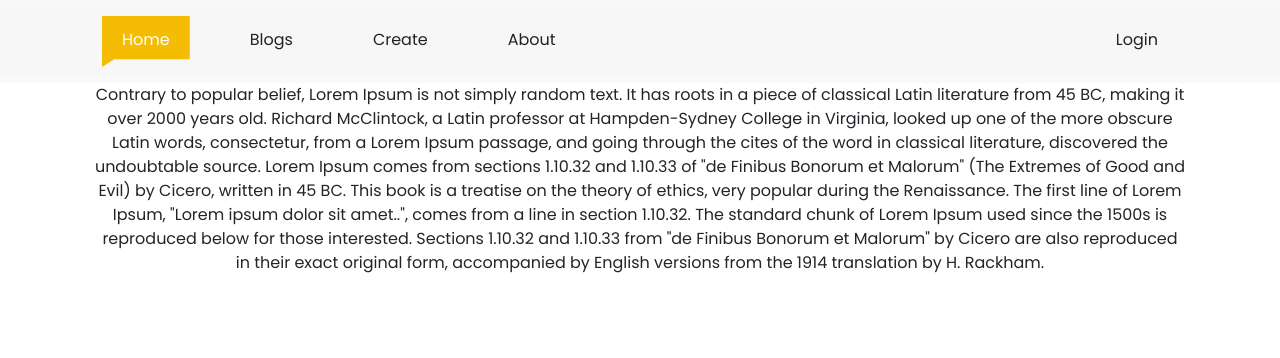
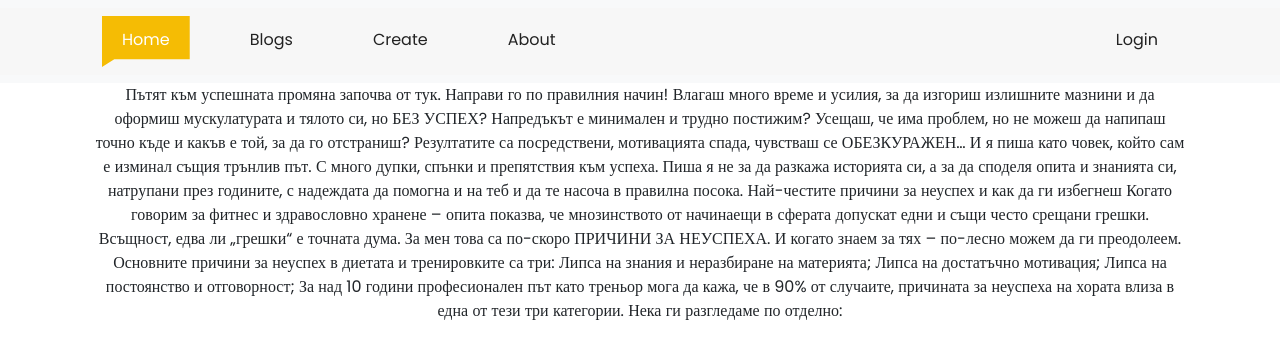
Before and after one commit to aviaciqta/traineatsleep-repeat, a React (Create React App) app: page /about in a window 1280 px wide. Shown: the top 358 px of the page. Built offline with nearby package versions, Linux system fonts and the light colour scheme; no server answers.

Commit message:
Update About.js

```diff
--- a/src/pages/About.js
+++ b/src/pages/About.js
@@ -6,23 +6,20 @@ const About = () => {
       <div className="col-md-12">
         <div className="row mx-0">
           <p>
-            Contrary to popular belief, Lorem Ipsum is not simply random text.
-            It has roots in a piece of classical Latin literature from 45 BC,
-            making it over 2000 years old. Richard McClintock, a Latin professor
-            at Hampden-Sydney College in Virginia, looked up one of the more
-            obscure Latin words, consectetur, from a Lorem Ipsum passage, and
-            going through the cites of the word in classical literature,
-            discovered the undoubtable source. Lorem Ipsum comes from sections
-            1.10.32 and 1.10.33 of "de Finibus Bonorum et Malorum" (The Extremes
-            of Good and Evil) by Cicero, written in 45 BC. This book is a
-            treatise on the theory of ethics, very popular during the
-            Renaissance. The first line of Lorem Ipsum, "Lorem ipsum dolor sit
-            amet..", comes from a line in section 1.10.32. The standard chunk of
-            Lorem Ipsum used since the 1500s is reproduced below for those
-            interested. Sections 1.10.32 and 1.10.33 from "de Finibus Bonorum et
-            Malorum" by Cicero are also reproduced in their exact original form,
-            accompanied by English versions from the 1914 translation by H.
-            Rackham.
+          Пътят към успешната промяна започва от тук. Направи го по правилния начин!
+          Влагаш много време и усилия, за да изгориш излишните мазнини и да оформиш мускулатурата и тялото си, но БЕЗ УСПЕХ? Напредъкът е минимален и трудно постижим? Усещаш, че има проблем, но не можеш да напипаш точно къде и какъв е той, за да го отстраниш? Резултатите са посредствени, мотивацията спада, чувстваш се ОБЕЗКУРАЖЕН…
+          И я пиша като човек, който сам е изминал същия трънлив път. С много дупки, спънки и препятствия към успеха. Пиша я не за да разкажа историята си, а за да споделя опита и знанията си, натрупани през годините, с надеждата да помогна и на теб и да те насоча в правилна посока.
+          Най-честите причини за неуспех и как да ги избегнеш
+Когато говорим за фитнес и здравословно хранене – опита показва, че мнозинството от начинаещи в сферата допускат едни и същи често срещани грешки. Всъщност, едва ли „грешки“ е точната дума. За мен това са по-скоро ПРИЧИНИ ЗА НЕУСПЕХА. И когато знаем за тях – по-лесно можем да ги преодолеем.
+
+Основните причини за неуспех в диетата и тренировките са три:
+
+Липса на знания и неразбиране на материята;
+Липса на достатъчно мотивация;
+Липса на постоянство и отговорност;
+За над 10 години професионален път като треньор мога да кажа, че в 90% от случаите, причината за неуспеха на хората влиза в една от тези три категории. Нека ги разгледаме по отделно:
+
+
           </p>
         </div>
       </div>
```
